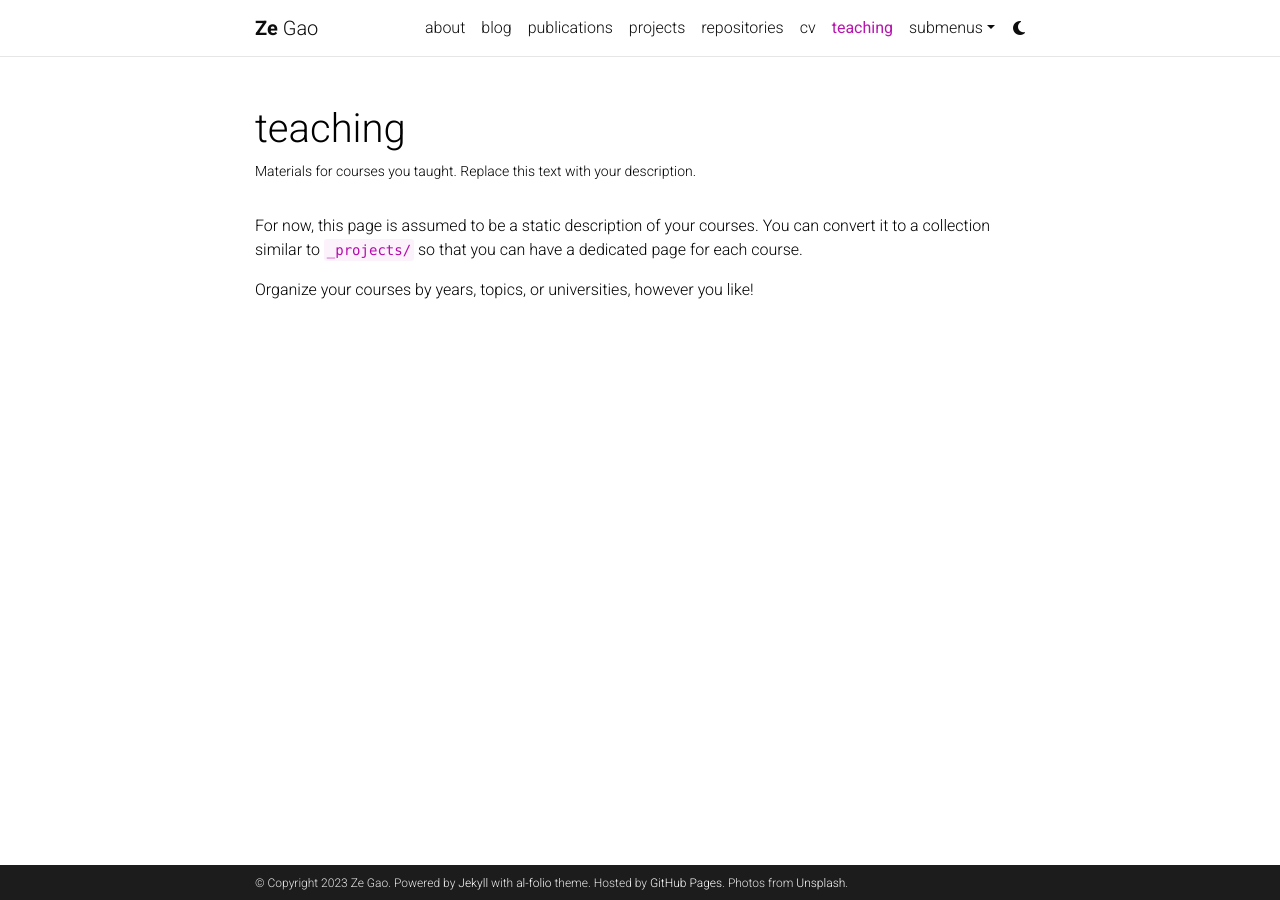
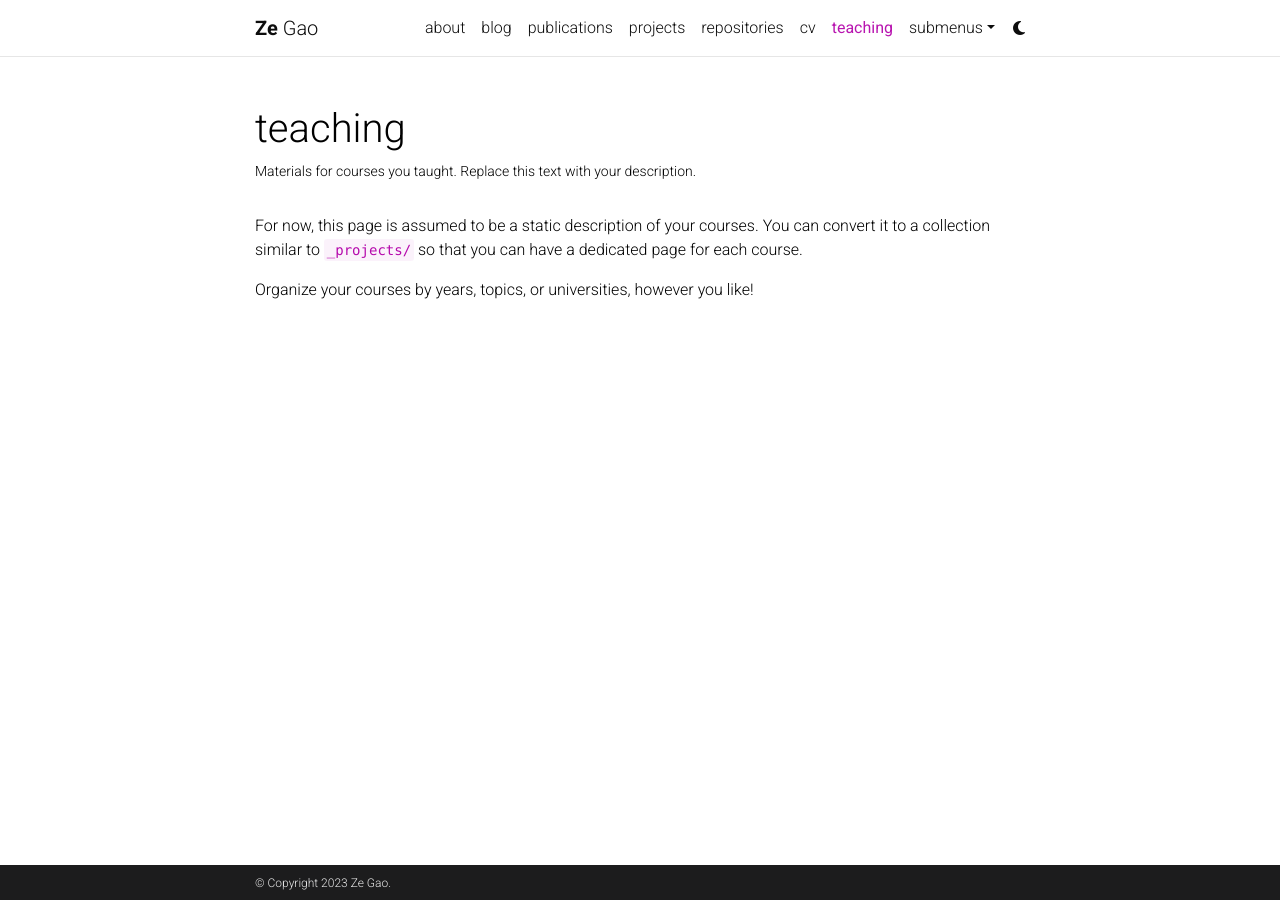
Before and after one commit to ZeeGAOArt/ZeeGAOArt.github.io, a Jekyll site: the page built from _pages/teaching.md, in a window 1280 px wide. Built offline with Jekyll 4.4.1, drawn with Linux system fonts in a browser that asks for light colours; comment, search, counter and statistics services are not loaded; a style sheet for code colours, icons or effects is not loaded.

Commit message:
Update _config.yml

```diff
--- a/_config.yml
+++ b/_config.yml
@@ -10,9 +10,7 @@
 description: > # the ">" symbol means to ignore newlines until "footer_text:"
   A simple, whitespace theme for academics. Based on [*folio](https://github.com/bogoli/-folio) design.
 footer_text: >
-  Powered by <a href="https://jekyllrb.com/" target="_blank">Jekyll</a> with <a href="https://github.com/alshedivat/al-folio">al-folio</a> theme.
-  Hosted by <a href="https://pages.github.com/" target="_blank">GitHub Pages</a>.
-  Photos from <a href="https://unsplash.com" target="_blank">Unsplash</a>.
+
 keywords: jekyll, jekyll-theme, academic-website, portfolio-website  # add your own keywords or leave empty
 
 lang: en # the language of your site (for example: en, fr, cn, ru, etc.)
@@ -73,14 +71,14 @@
 
 github_username: # your GitHub user name
 gitlab_username: # your GitLab user name
-twitter_username: # your Twitter handle
+twitter_username: # ZeGaoART
 mastodon_username: # your mastodon instance+username in the format instance.tld/@username
 linkedin_username: # your LinkedIn user name
 telegram_username: # your Telegram user name
 scholar_userid: # your Google Scholar ID
 semanticscholar_id: # your Semantic Scholar ID
 whatsapp_number: # your WhatsApp number (full phone number in international format. Omit any zeroes, brackets, or dashes when adding the phone number in international format.)
-orcid_id: # your ORCID ID
+orcid_id: # 0000-0001-9347-6312
 medium_username: # your Medium username
 quora_username: # your Quora username
 publons_id: # your ID on Publons
```
